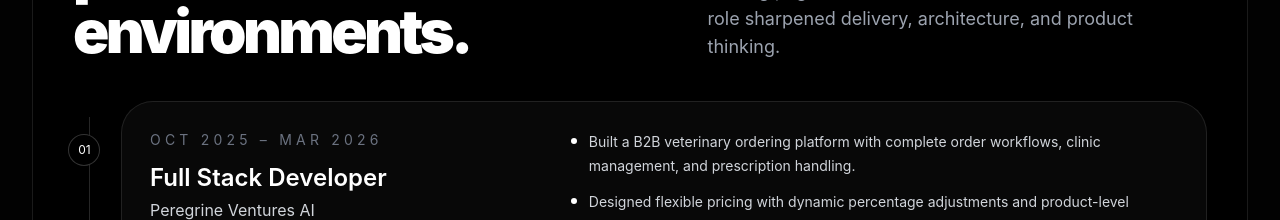
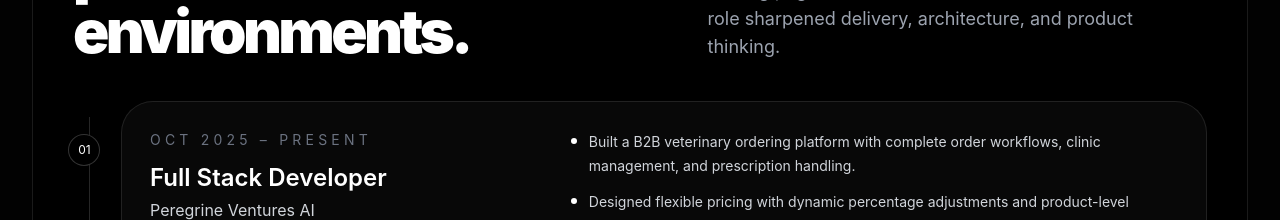
Before and after one commit to just-abdullah-dev/just-abdullah, a Next.js app: page / in a window 1280 px wide. Shown: the part 3240-3460 px from the top of the page. Built offline with nearby package versions, Linux system fonts and the light colour scheme.

Commit message:
Update data.jspresent

```diff
--- a/src/constants/data.js
+++ b/src/constants/data.js
@@ -378,7 +378,7 @@ const workExperience = [
   {
     role: "Full Stack Developer",
     company: "Peregrine Ventures AI",
-    period: "Oct 2025 – Mar 2026",
+    period: "Oct 2025 – Present",
     type: "B2B Platform",
     highlights: [
       "Built a B2B veterinary ordering platform with complete order workflows, clinic management, and prescription handling.",
```
